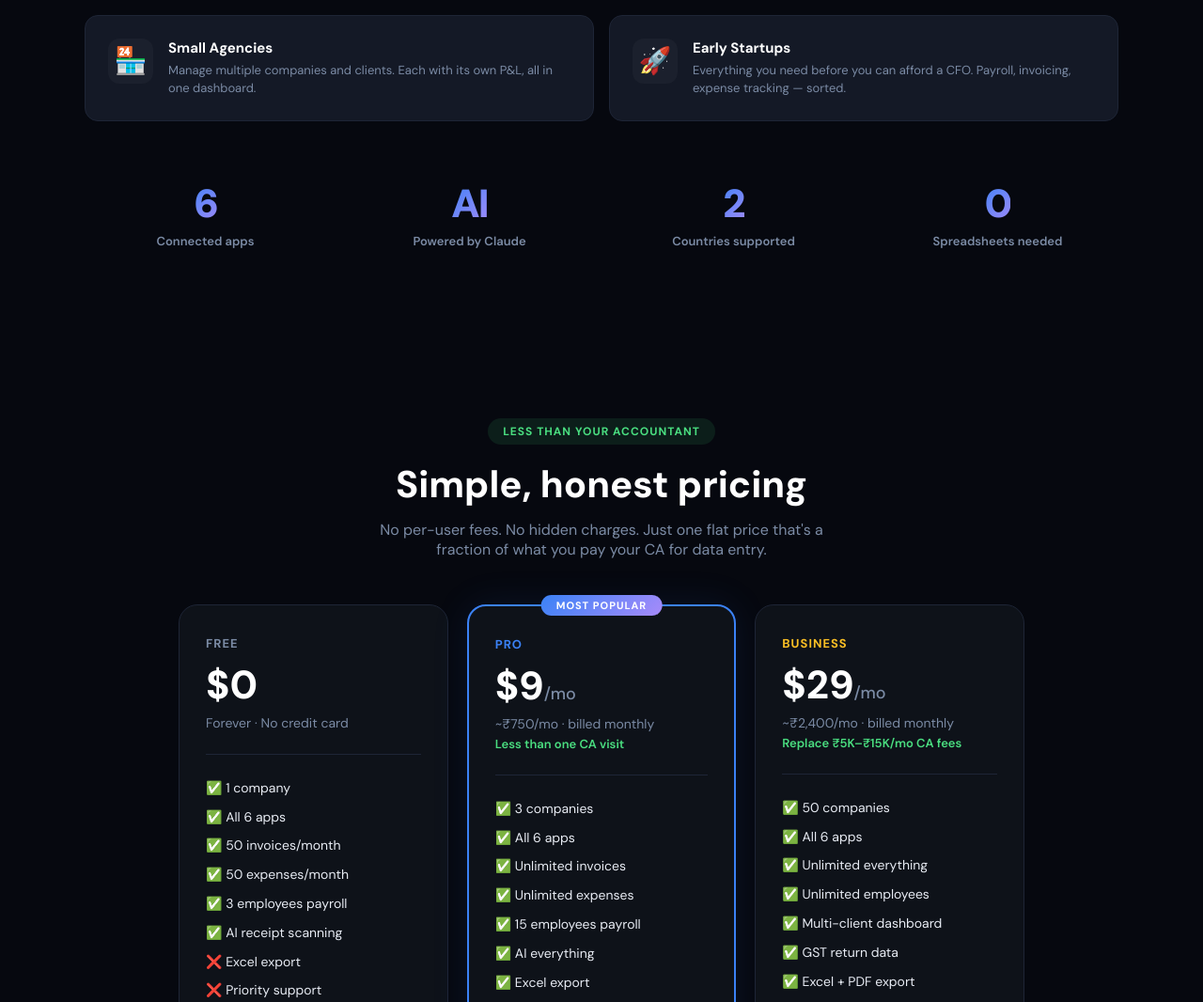
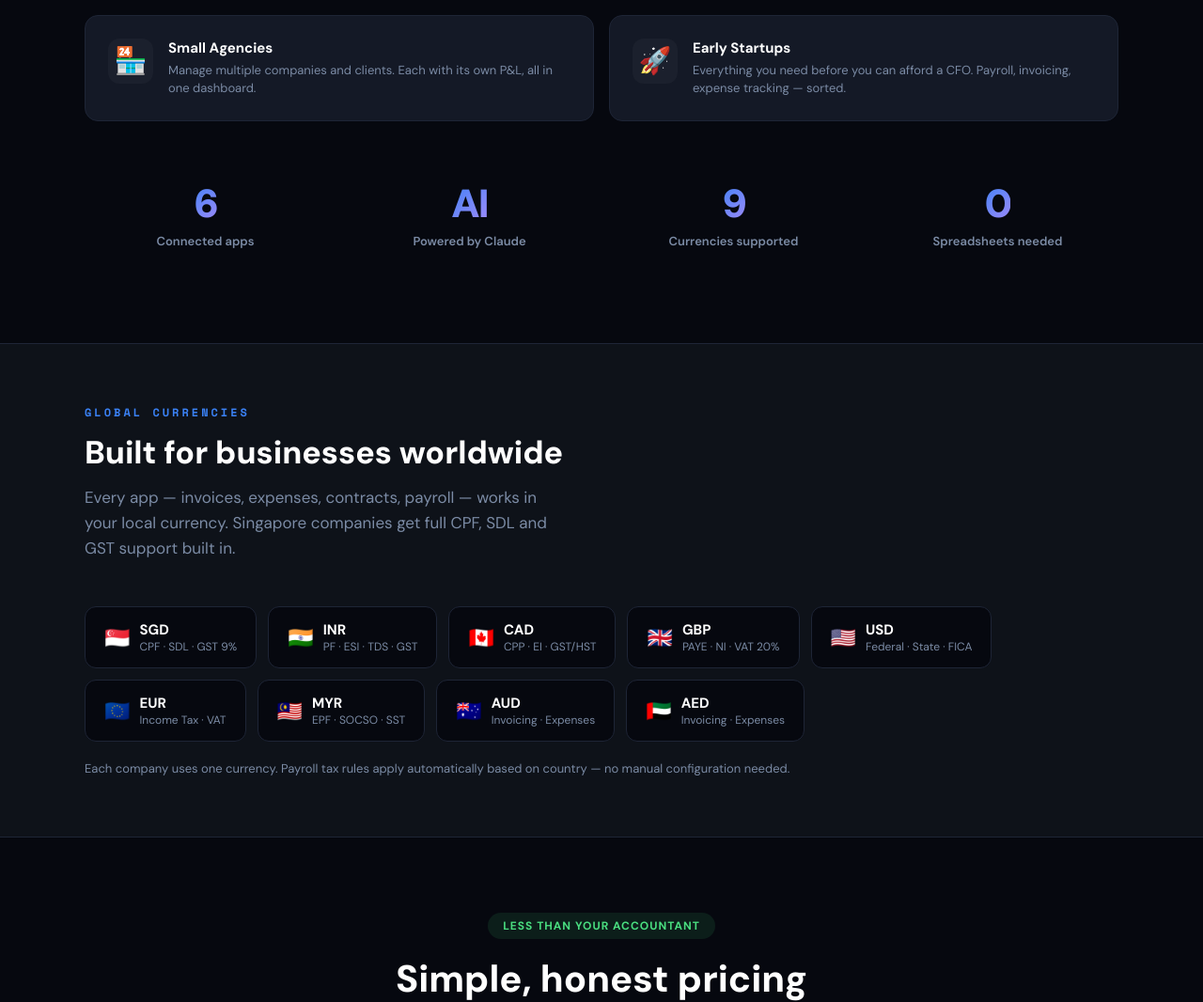
Before and after one commit to akaistudio/financesnap, a Flask app: page /login in a window 1280 px wide. Shown: the part 3554-4620 px from the top of the page at 94% size. Run offline with Flask 3, Linux system fonts and the light colour scheme; data that the repository does not hold is empty; some libraries are stand-ins or nearby versions.

Commit message:
feat: add currencies section to landing page — 9 currencies with tax rules

```diff
--- a/templates/login.html
+++ b/templates/login.html
@@ -363,9 +363,57 @@ footer a{color:var(--blue);text-decoration:none}
         <div class="stats-row fade-up">
             <div class="stat"><div class="num"><span class="accent">6</span></div><div class="slabel">Connected apps</div></div>
             <div class="stat"><div class="num"><span class="accent">AI</span></div><div class="slabel">Powered by Claude</div></div>
-            <div class="stat"><div class="num"><span class="accent">2</span></div><div class="slabel">Countries supported</div></div>
+            <div class="stat"><div class="num"><span class="accent">9</span></div><div class="slabel">Currencies supported</div></div>
             <div class="stat"><div class="num"><span class="accent">0</span></div><div class="slabel">Spreadsheets needed</div></div>
         </div>
+    </div>
+</section>
+
+<!-- Currencies -->
+<section style="background:var(--surface);border-top:1px solid var(--border);border-bottom:1px solid var(--border);padding:64px 32px">
+    <div style="max-width:1100px;margin:0 auto">
+        <div class="section-label">Global currencies</div>
+        <h2 style="font-size:clamp(24px,3vw,34px);font-weight:800;color:#fff;margin-bottom:12px">Built for businesses worldwide</h2>
+        <div class="section-desc">Every app — invoices, expenses, contracts, payroll — works in your local currency. Singapore companies get full CPF, SDL and GST support built in.</div>
+        <div class="fade-up" style="display:flex;flex-wrap:wrap;gap:12px;margin-top:8px">
+            <div style="display:flex;align-items:center;gap:10px;background:var(--bg);border:1px solid var(--border);border-radius:12px;padding:14px 20px;min-width:160px">
+                <span style="font-size:22px">🇸🇬</span>
+                <div><div style="font-weight:700;color:#fff;font-size:15px">SGD</div><div style="font-size:12px;color:var(--text2)">CPF · SDL · GST 9%</div></div>
+            </div>
+            <div style="display:flex;align-items:center;gap:10px;background:var(--bg);border:1px solid var(--border);border-radius:12px;padding:14px 20px;min-width:160px">
+                <span style="font-size:22px">🇮🇳</span>
+                <div><div style="font-weight:700;color:#fff;font-size:15px">INR</div><div style="font-size:12px;color:var(--text2)">PF · ESI · TDS · GST</div></div>
+            </div>
+            <div style="display:flex;align-items:center;gap:10px;background:var(--bg);border:1px solid var(--border);border-radius:12px;padding:14px 20px;min-width:160px">
+                <span style="font-size:22px">🇨🇦</span>
+                <div><div style="font-weight:700;color:#fff;font-size:15px">CAD</div><div style="font-size:12px;color:var(--text2)">CPP · EI · GST/HST</div></div>
+            </div>
+            <div style="display:flex;align-items:center;gap:10px;background:var(--bg);border:1px solid var(--border);border-radius:12px;padding:14px 20px;min-width:160px">
+                <span style="font-size:22px">🇬🇧</span>
+                <div><div style="font-weight:700;color:#fff;font-size:15px">GBP</div><div style="font-size:12px;color:var(--text2)">PAYE · NI · VAT 20%</div></div>
+            </div>
+            <div style="display:flex;align-items:center;gap:10px;background:var(--bg);border:1px solid var(--border);border-radius:12px;padding:14px 20px;min-width:160px">
+                <span style="font-size:22px">🇺🇸</span>
+                <div><div style="font-weight:700;color:#fff;font-size:15px">USD</div><div style="font-size:12px;color:var(--text2)">Federal · State · FICA</div></div>
+            </div>
+            <div style="display:flex;align-items:center;gap:10px;background:var(--bg);border:1px solid var(--border);border-radius:12px;padding:14px 20px;min-width:160px">
+                <span style="font-size:22px">🇪🇺</span>
+                <div><div style="font-weight:700;color:#fff;font-size:15px">EUR</div><div style="font-size:12px;color:var(--text2)">Income Tax · VAT</div></div>
+            </div>
+            <div style="display:flex;align-items:center;gap:10px;background:var(--bg);border:1px solid var(--border);border-radius:12px;padding:14px 20px;min-width:160px">
+                <span style="font-size:22px">🇲🇾</span>
+                <div><div style="font-weight:700;color:#fff;font-size:15px">MYR</div><div style="font-size:12px;color:var(--text2)">EPF · SOCSO · SST</div></div>
+            </div>
+            <div style="display:flex;align-items:center;gap:10px;background:var(--bg);border:1px solid var(--border);border-radius:12px;padding:14px 20px;min-width:160px">
+                <span style="font-size:22px">🇦🇺</span>
+                <div><div style="font-weight:700;color:#fff;font-size:15px">AUD</div><div style="font-size:12px;color:var(--text2)">Invoicing · Expenses</div></div>
+            </div>
+            <div style="display:flex;align-items:center;gap:10px;background:var(--bg);border:1px solid var(--border);border-radius:12px;padding:14px 20px;min-width:160px">
+                <span style="font-size:22px">🇦🇪</span>
+                <div><div style="font-weight:700;color:#fff;font-size:15px">AED</div><div style="font-size:12px;color:var(--text2)">Invoicing · Expenses</div></div>
+            </div>
+        </div>
+        <p style="margin-top:20px;font-size:13px;color:var(--text2)">Each company uses one currency. Payroll tax rules apply automatically based on country — no manual configuration needed.</p>
     </div>
 </section>
 
```
